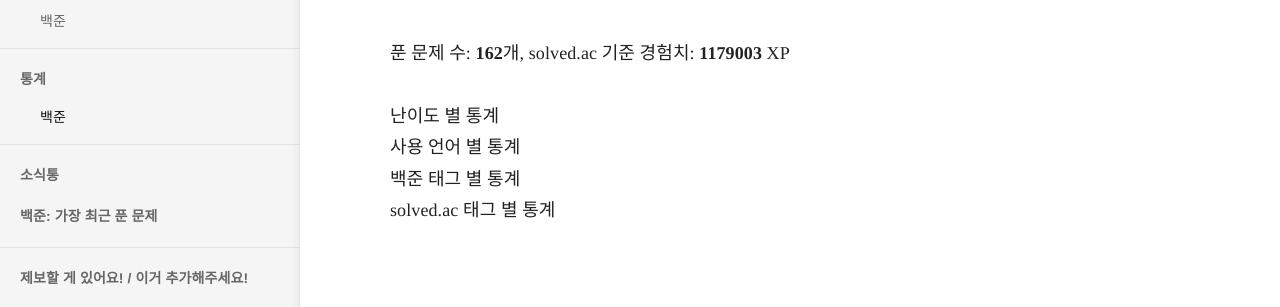
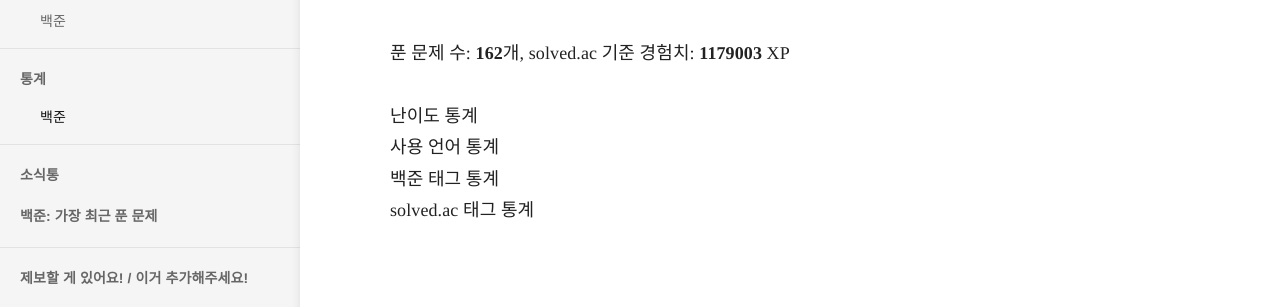
Before and after one commit to Orb-H/nojam, a Jekyll site: the page built from docs/_docs/nojam/statistics.md, in a window 1280 px wide. Shown: the part 217-524 px from the top of the page. Built offline with Jekyll 4.4.1, drawn with Linux system fonts in a browser that asks for light colours.

Commit message:
edit table title in nojam statistics

```diff
--- a/docs/_docs/nojam/statistics.md
+++ b/docs/_docs/nojam/statistics.md
@@ -15,7 +15,7 @@
 푼 문제 수: **{{ docs.size }}**개, solved.ac 기준 경험치: **{{ exp }}** XP
 
 <details>
-<summary>난이도 별 통계</summary>
+<summary>난이도 통계</summary>
 <table id="prob_diff">
     <thead>
         <tr>
@@ -43,7 +43,7 @@
 </details>
 
 <details>
-<summary>사용 언어 별 통계</summary>
+<summary>사용 언어 통계</summary>
 <table id="prob_diff">
     <thead>
         <tr>
@@ -63,7 +63,7 @@
 </details>
 
 <details>
-<summary>백준 태그 별 통계</summary>
+<summary>백준 태그 통계</summary>
 <table id="prob_tag">
     <thead>
         <tr>
@@ -92,7 +92,7 @@
 </details>
 
 <details>
-<summary>solved.ac 태그 별 통계</summary>
+<summary>solved.ac 태그 통계</summary>
 <table id="prob_solved_tag">
     <thead>
         <tr>
```
